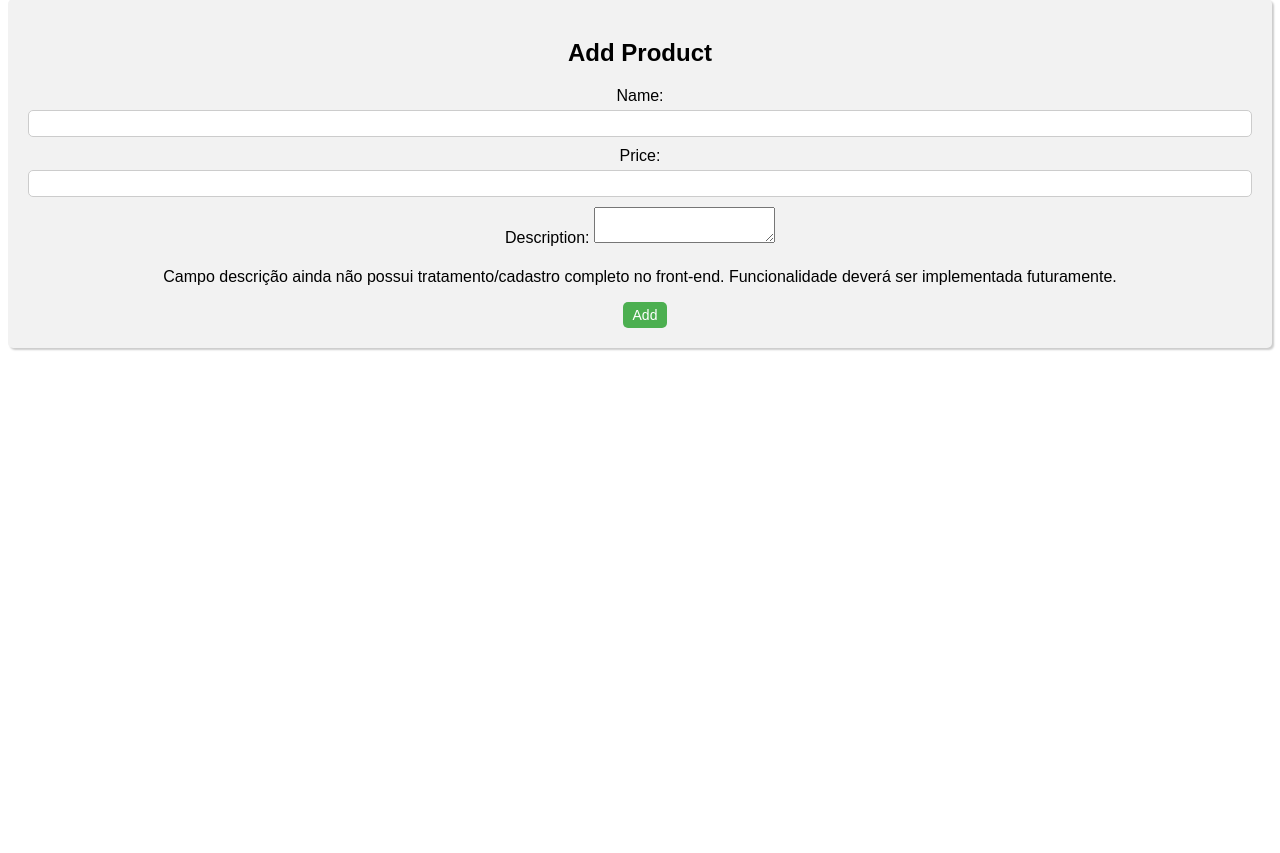
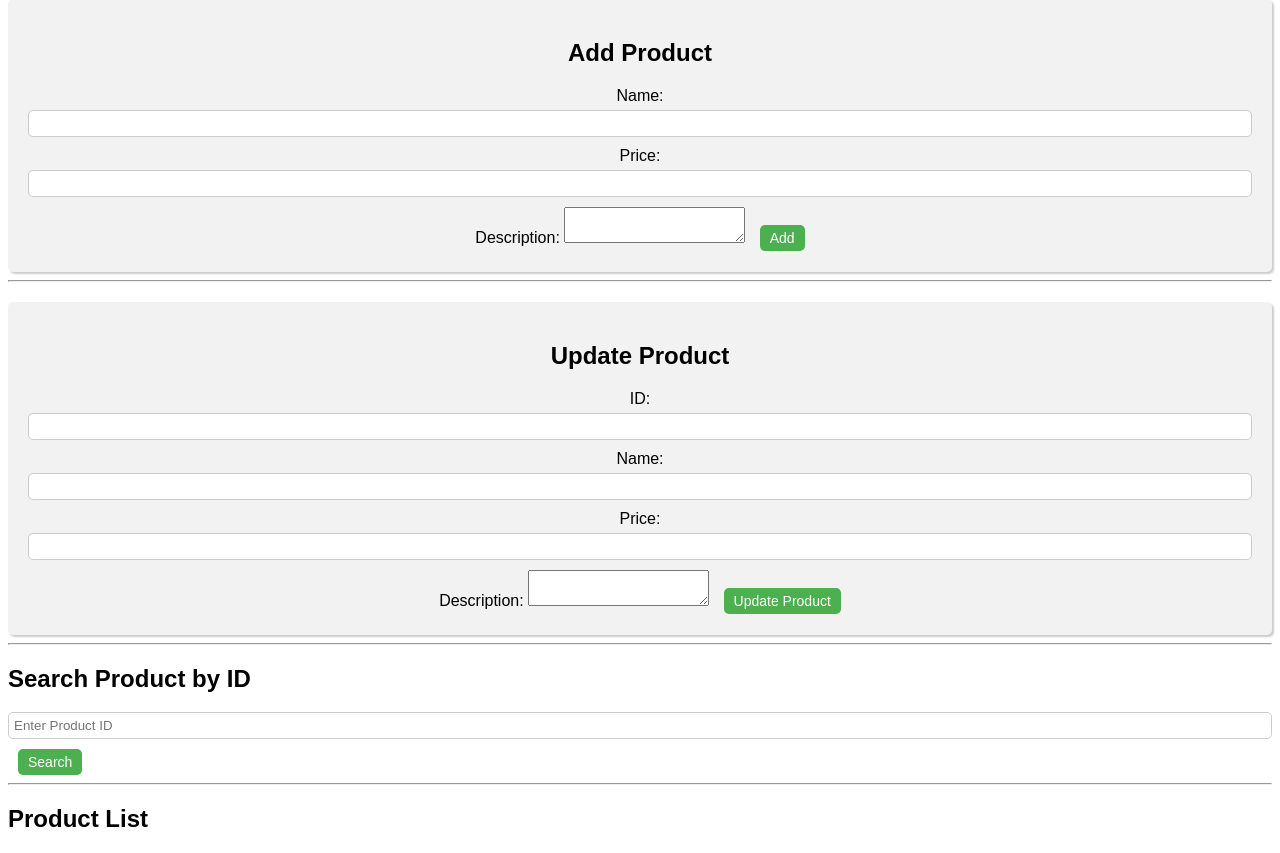
Before and after one commit to Cristiano-Goncalves/Nuvem19052026Front, a plain HTML site: page index.html in a window 1280 px wide. Shown: the part 78-931 px from the top of the page. Before the commit the page ends 800 px from the top, so only its background shows below. Drawn offline with Linux system fonts and the light colour scheme; no server answers.

Commit message:
Enhance product CRUD with update and search forms
Added update and search functionality forms to the product CRUD interface.

```diff
--- a/index.html
+++ b/index.html
@@ -1,6 +1,7 @@
 <!DOCTYPE html>
-<html>
+<html lang="pt-BR">
 <head>
+  <meta charset="UTF-8">
   <title>Product CRUD</title>
   <link rel="stylesheet" type="text/css" href="style.css">
 </head>
@@ -16,24 +17,48 @@
     <label for="price">Price:</label>
     <input type="number" id="price" name="price" required step="0.01">
 
-    <!-- CAMPO DESCRIÇÃO INCLUÍDO -->
     <label for="description">Description:</label>
     <textarea id="description" name="description"></textarea>
-
-    <!-- OBSERVAÇÃO SOBRE A FUNCIONALIDADE -->
-    <p>
-      Campo descrição ainda não possui tratamento/cadastro completo no front-end.
-      Funcionalidade deverá ser implementada futuramente.
-    </p>
 
     <button type="submit">Add</button>
   </form>
 
+  <hr>
+
+  <form id="update-product-form">
+    <h2>Update Product</h2>
+
+    <label for="update-id">ID:</label>
+    <input type="text" id="update-id" name="id" readonly>
+
+    <label for="update-name">Name:</label>
+    <input type="text" id="update-name" name="name" required>
+
+    <label for="update-price">Price:</label>
+    <input type="number" id="update-price" name="price" required step="0.01">
+
+    <label for="update-description">Description:</label>
+    <textarea id="update-description" name="description"></textarea>
+
+    <button type="submit">Update Product</button>
+  </form>
+
+  <hr>
+
+  <section id="search-section">
+    <h2>Search Product by ID</h2>
+    <input type="number" id="search-id" placeholder="Enter Product ID">
+    <button type="button" id="btn-search">Search</button>
+    <div id="search-result"></div>
+  </section>
+
+  <hr>
+
+  <h2>Product List</h2>
   <ul id="products"></ul>
 
   <script src="app.js"></script>
   <script>
-    // Call fetchProducts() when the page loads
     window.addEventListener('load', fetchProducts);
   </script>
 </body>
```
